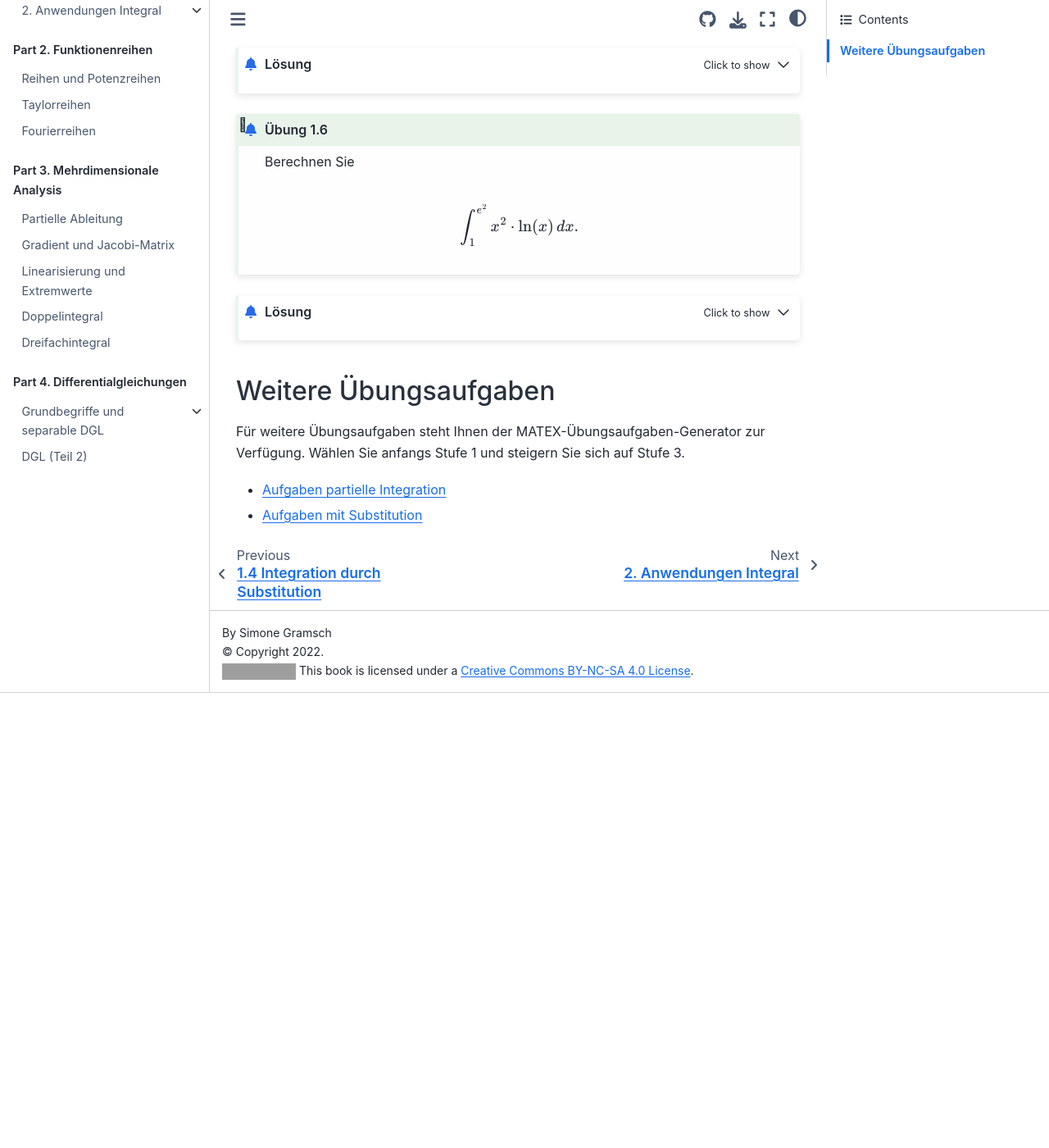
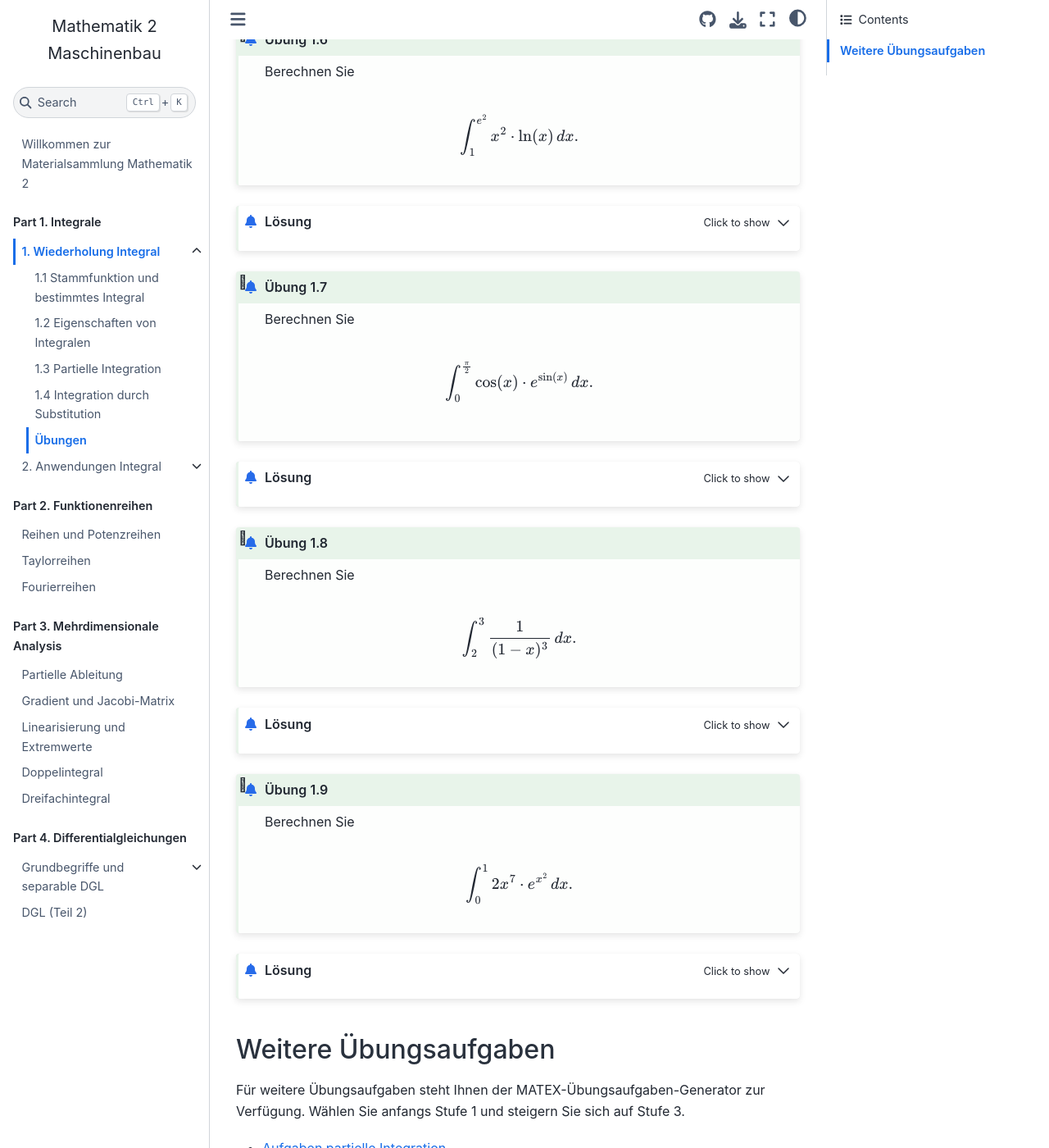
Before and after one commit to gramschs/book_mathe02, a Jupyter Book: the page built from doc/chapter01/chapter01_sec05.md, in a window 1280 px wide and 1400 px high, scrolled down 1681 px. Shown: the whole window at 82% size. Built offline with Jupyter Book 1.0.4 settings and Sphinx 7.4.7 and the Sphinx Book theme 1.1.4, drawn with Linux system fonts in a browser that asks for light colours; before the commit the page ends 2526 px from its top, so only the background shows below that; some of the changed text lies outside the part shown; grey boxes are pictures that could not be loaded.

Commit message:
new concept for chapter01; ready for SoSe23

`````diff
--- a/doc/chapter01/chapter01_sec05.md
+++ b/doc/chapter01/chapter01_sec05.md
@@ -1,9 +1,4 @@
 # Übungen
-
-```{admonition} Warnung
-:class: warning
-Achtung, dieser Abschnitt des Vorlesungsskriptes wird gerade überarbeitet!!!
-```
 
 ```{admonition} Übung 1.1
 :class: miniexercise
@@ -132,6 +127,48 @@ $$\int_{1}^{e^2} x^2\cdot \ln(x) \, dx = \frac{5}{9}e^6 + \frac{1}{9} \approx 22
 ```
 ````
 
+```{admonition} Übung 1.7
+:class: miniexercise
+Berechnen Sie
+
+$$\int_{0}^{\frac{\pi}{2}} \cos(x)\cdot e^{\sin(x)}\, dx.\Rule{0 pt}{0 em}{1.5 em}$$
+```
+````{admonition} Lösung
+:class: minisolution, toggle
+$$\int_{0}^{\frac{\pi}{2}} \cos(x)\cdot e^{\sin(x)}\, dx = e - 1 \approx 1.7183\Rule{0 pt}{0 em}{1.5 em}$$
+```{dropdown} Lösungsweg
+![solution01_07](solution01_07.png)
+```
+````
+
+```{admonition} Übung 1.8
+:class: miniexercise
+Berechnen Sie
+
+$$\int_{2}^{3}\frac{1}{(1-x)^3}\, dx.$$
+```
+````{admonition} Lösung
+:class: minisolution, toggle
+$$\int_{2}^{3}\frac{1}{(1-x)^3}\, dx = -\frac{3}{8} = - 0.375$$
+```{dropdown} Lösungsweg
+![solution01_08](solution01_08.png)
+```
+````
+
+```{admonition} Übung 1.9
+:class: miniexercise
+Berechnen Sie
+
+$$\int_{0}^{1} 2x^7 \cdot e^{x^2}\, dx.$$
+```
+````{admonition} Lösung
+:class: minisolution, toggle
+$$\int_{0}^{1} 2x^7 \cdot e^{x^2}\, dx = -2e + 6 \approx 0.5634$$
+```{dropdown} Lösungsweg
+![solution01_09](solution01_09.png)
+```
+````
+
  ## Weitere Übungsaufgaben
 
  Für weitere Übungsaufgaben steht Ihnen der MATEX-Übungsaufgaben-Generator zur Verfügung. Wählen Sie anfangs Stufe 1 und steigern Sie sich auf Stufe 3.
`````
Also changed, not shown: doc/chapter01/chapter01_sec01.md (+1 -0 lines), doc/chapter01/solution01_07.png (added), doc/chapter01/solution01_08.png (added), doc/chapter01/solution01_09.png (added).
